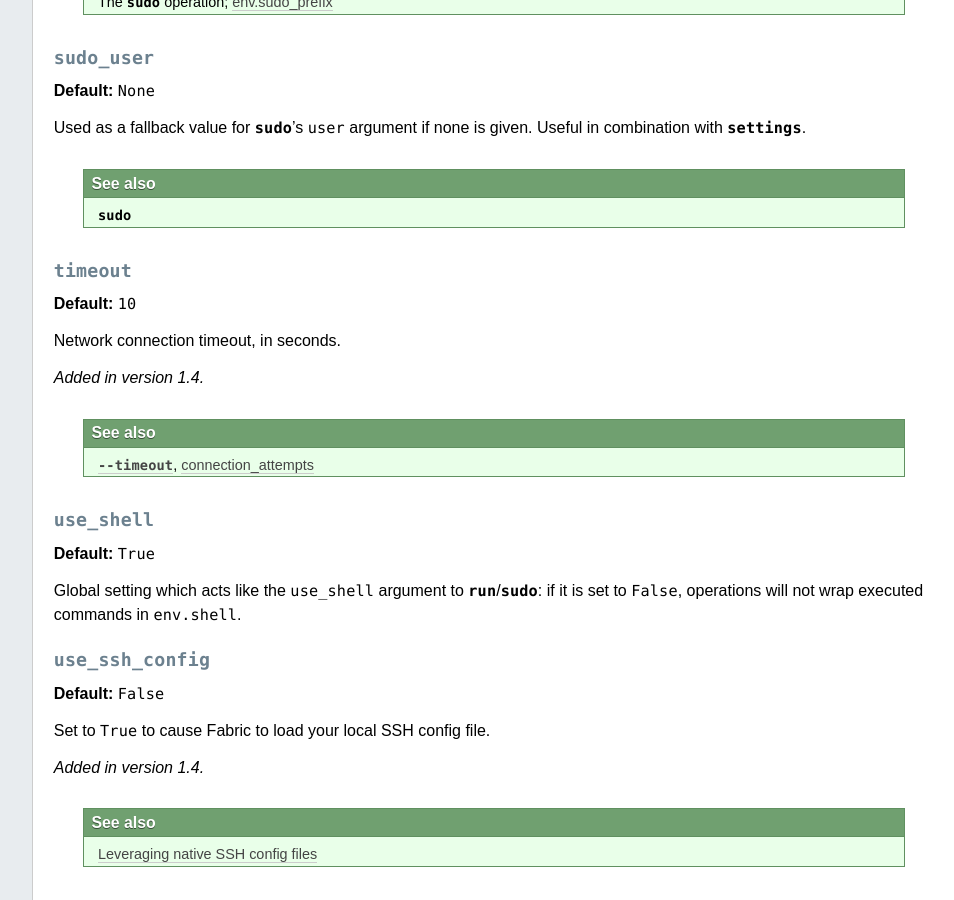
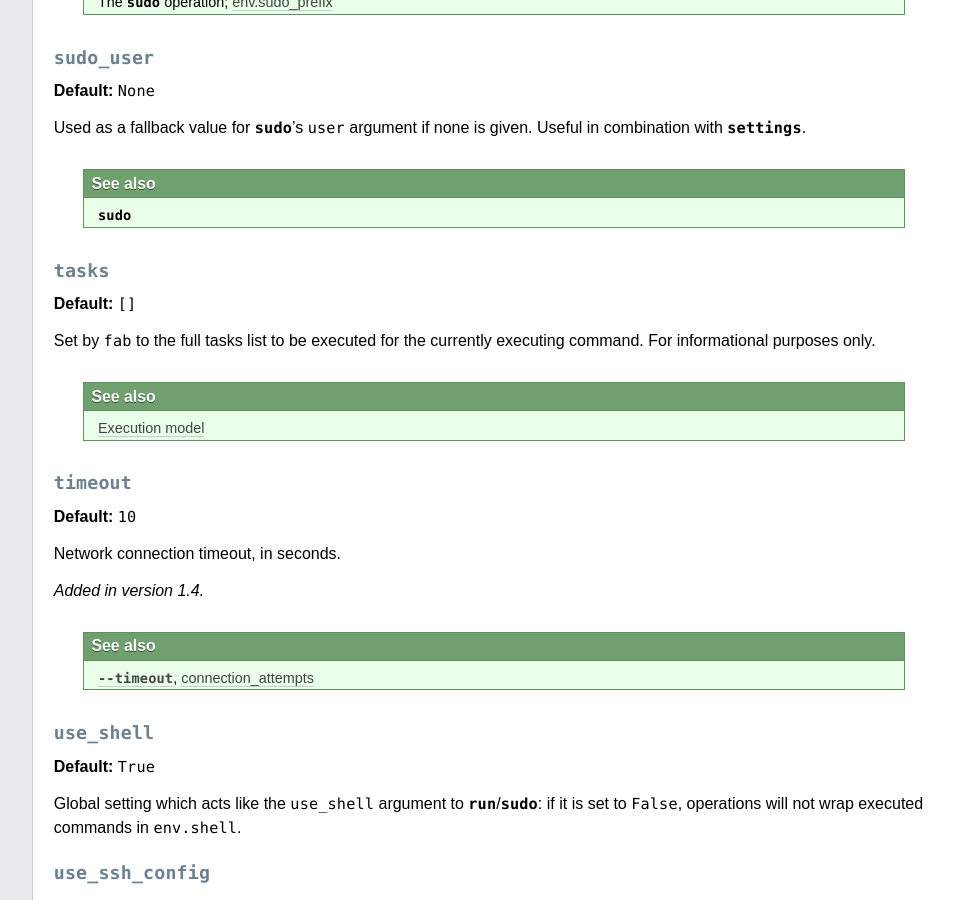
Before and after one commit to fabric/fabric, a Sphinx documentation site: the page built from docs/usage/env.rst, in a window 1280 px wide and 900 px high, scrolled down 10075 px. Shown: the whole window, without its empty margins (224-1178 px from the left). Built offline with Sphinx 7.4.7, drawn with Linux system fonts in a browser that asks for light colours; the version number could not be read and is left out.

Commit message:
Tasks to be executed : Doc for env.tasks

```diff
--- a/docs/usage/env.rst
+++ b/docs/usage/env.rst
@@ -602,6 +602,16 @@ none is given. Useful in combination with `~fabric.context_managers.settings`.
 
 .. seealso:: `~fabric.operations.sudo`
 
+``tasks``
+-------------
+
+**Default:** ``[]``
+
+Set by ``fab`` to the full tasks list to be executed for the currently executing command. For
+informational purposes only.
+
+.. seealso:: :doc:`execution`
+
 .. _timeout:
 
 ``timeout``
```
